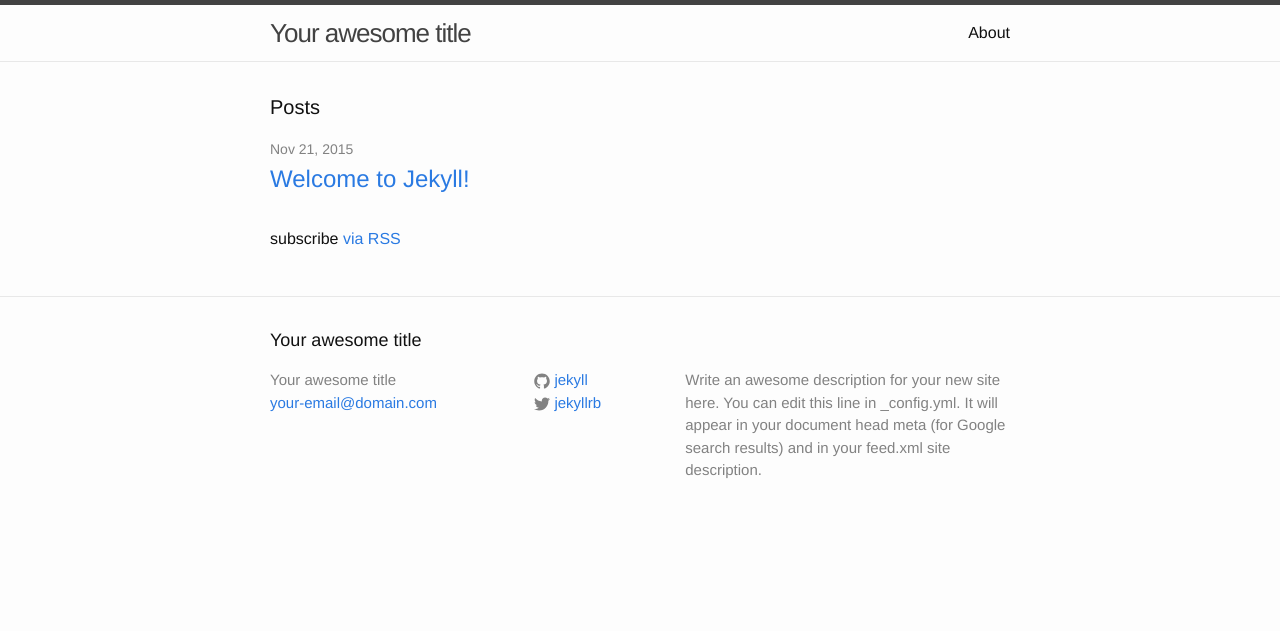
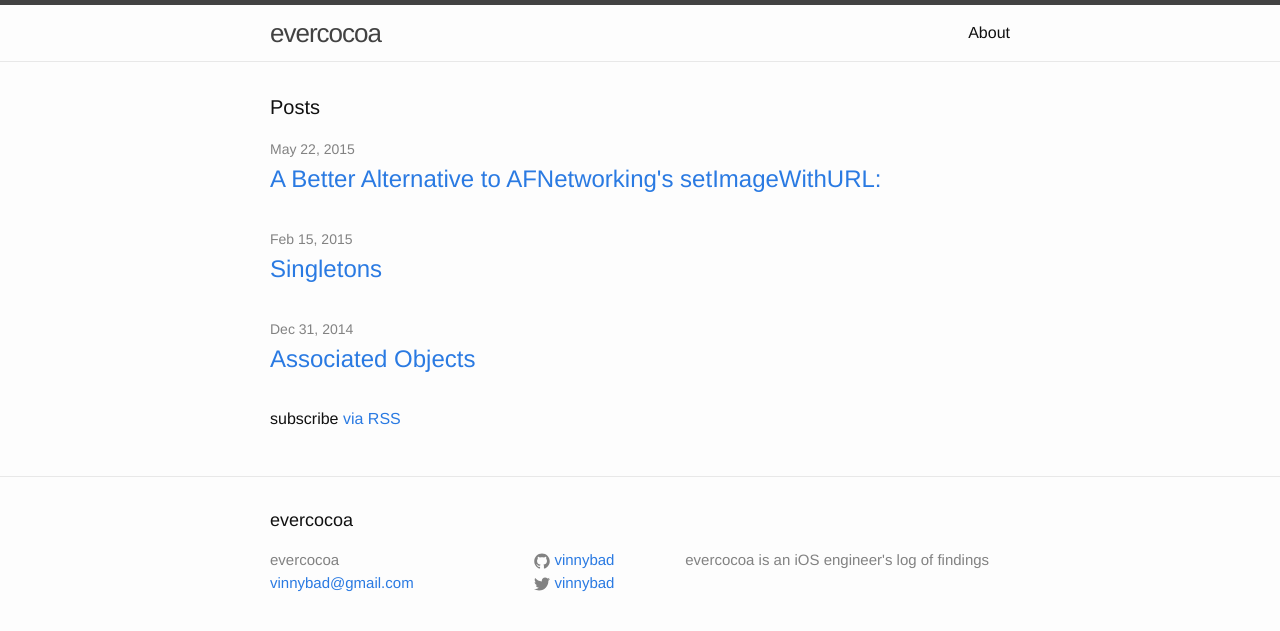
Before and after one commit to vinnybad/vinnybad.github.io, a Jekyll site: the page built from index.html, in a window 1280 px wide. Shown: the top 631 px of the page. Built offline with Jekyll 4.4.1, drawn with Linux system fonts in a browser that asks for light colours.

```diff
--- a/Gemfile
+++ b/Gemfile
@@ -1,2 +1,3 @@
 source 'https://rubygems.org'
 gem 'github-pages'
+gem 'jekyll-gist'
--- a/_config.yml
+++ b/_config.yml
@@ -6,16 +6,14 @@
 # 'jekyll serve'. If you change this file, please restart the server process.
 
 # Site settings
-title: Your awesome title
-email: your-email@domain.com
+title: evercocoa
+email: vinnybad@gmail.com
 description: > # this means to ignore newlines until "baseurl:"
-  Write an awesome description for your new site here. You can edit this
-  line in _config.yml. It will appear in your document head meta (for
-  Google search results) and in your feed.xml site description.
+  evercocoa is an iOS engineer's log of findings
 baseurl: "" # the subpath of your site, e.g. /blog
-url: "http://yourdomain.com" # the base hostname & protocol for your site
-twitter_username: jekyllrb
-github_username:  jekyll
+url: "http://evercocoa.com" # the base hostname & protocol for your site
+twitter_username: vinnybad
+github_username:  vinnybad
 
 # Build settings
 markdown: kramdown
```
Also changed, not shown: _posts/2014-12-31-associated-objects.markdown (added, +56 -0 lines), _posts/2015-02-15-singletons.markdown (added, +27 -0 lines), _posts/2015-05-22-a-better-alternative-to-AFNetworkings-setImageWithURL.markdown (added, +27 -0 lines), Gemfile.lock, _drafts/2015-11-20-welcome-to-jekyll.markdown (renamed from _posts/2015-11-20-welcome-to-jekyll.markdown).
